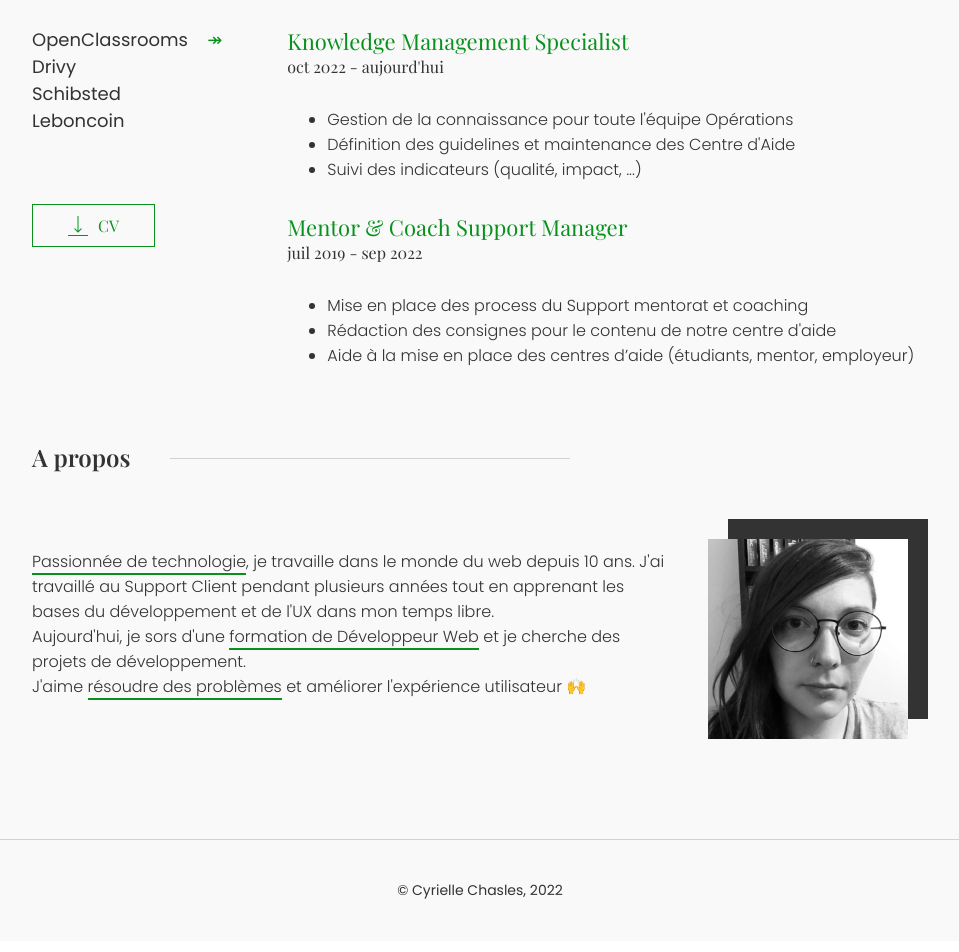
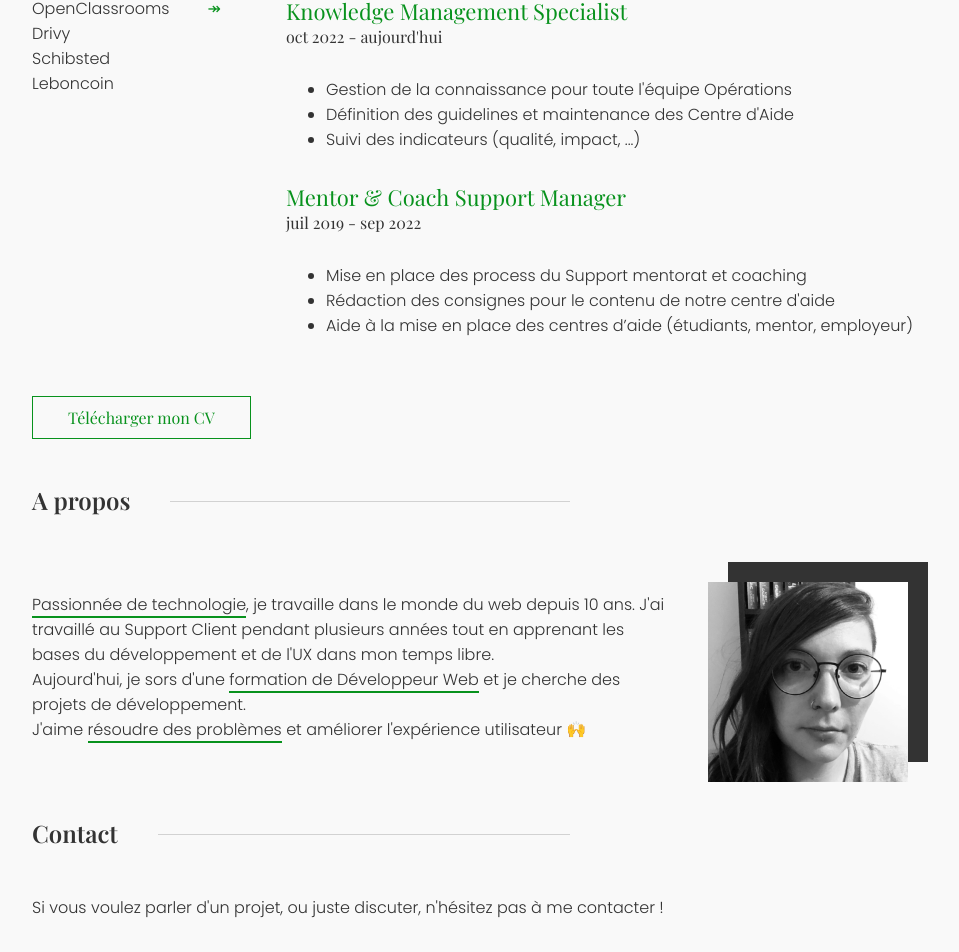
Before and after one commit to krauzeure/portfolio, a React (Create React App) app: page / in a window 1280 px wide. Shown: the part 1487-2439 px from the top of the page, without its empty margins (160-1119 px from the left). Built offline with nearby package versions, Linux system fonts and the light colour scheme.

Commit message:
Integrating the contact section and fixing the social media position

```diff
--- a/src/Components/Header/Header.css
+++ b/src/Components/Header/Header.css
@@ -42,6 +42,7 @@ img.profile-photo {
     justify-content: space-between;
     align-items: center;
     font-size: 16px;
+    font-weight: 400;
   }
 
   header nav li {
--- a/src/Components/Header/Header.jsx
+++ b/src/Components/Header/Header.jsx
@@ -41,7 +41,7 @@ export function Header() {
                     <a href="/#about">
                         <li className="nav-item fr">{langValue.lang ? frenchCopy.header.about : englishCopy.header.about}</li>
                     </a>
-                    <a href="/projects">
+                    <a href="/#contact">
                         <li className="nav-item fr">Contact</li>
                     </a>
                 </ul>
--- a/src/Components/SocialMedia/SocialMedia.css
+++ b/src/Components/SocialMedia/SocialMedia.css
@@ -1,8 +1,8 @@
 .social-media-container {
     display: flex;
     flex-direction: column;
-    position: absolute;
-    bottom: 15px;
+    position: fixed;
+    bottom: 115px;
     left: 15px;
   }
 
--- a/src/Pages/Home/Home.css
+++ b/src/Pages/Home/Home.css
@@ -17,8 +17,6 @@
 }
 
 .main-description p:nth-child(3) {
-  font-size: 16px;
-  font-weight: 300;
   margin-top: 30px;
 }
 
@@ -31,8 +29,6 @@
 
 .about-content {
     margin: 30px 0;
-    font-size: 16px;
-    font-weight: 300;
 }
 
 .home-buttons {
@@ -118,6 +114,10 @@
     margin-bottom: 60px;
   }
 
+  .main-section {
+    margin-bottom: 30px;
+  }
+
   .main-section > h2 {
     font-family: 'Playfair Display', serif;
     font-size: 24px;
@@ -152,7 +152,7 @@
   .experience-content {
     flex: 4;
     margin-left: 50px;
-    height: 400px;
+    min-height: 400px;
   }
 
   .experience-item-arrow-openclassrooms {
@@ -179,7 +179,6 @@
 
   .resume-download {
     font-family: 'Playfair Display', serif;
-    font-size: 16px;
     color: var(--accent);
     width: fit-content;
     display: flex;
@@ -187,7 +186,6 @@
     padding: 10px 35px;
     text-decoration: none;
     border: 1px solid var(--accent);
-    margin-top: 70px;
   }
 
   .about-container {
@@ -213,3 +211,25 @@
     height: 200px;
     background-color: var(--main);
   }
+
+  .contact-cta {
+    font-family: 'Playfair Display', serif;
+    color: var(--accent);
+    width: fit-content;
+    display: flex;
+    align-items: center;
+    padding: 10px 35px;
+    text-decoration: none;
+    border: 1px solid var(--accent);
+    margin-top: 40px;
+  }
+
+  .button:hover {
+    background-color: var(--accent);
+    color: var(--secondary);
+    transition: all 400ms ease-in-out;
+  }
+
+  .button:hover + .resume-download img {
+    filter: brightness(1) grayscale(1);
+  }
--- a/src/Pages/Home/Home.jsx
+++ b/src/Pages/Home/Home.jsx
@@ -1,13 +1,10 @@
 import './Home.css'
 
-import Download from './download.png'
-import DownloadDark from './download-dark.png'
 import Cyrielle from './cyrielle.png'
 
 import { useContext, useState } from 'react';
 
 import LangContext from '../../LangContext';
-import ThemeContext from '../../ThemeContext';
 import { frenchCopy } from '../../text/french'
 import { englishCopy } from '../../text/english';
 import { Project } from '../../Components/Project/Project';
@@ -16,7 +13,6 @@ import { ExperienceItem } from '../../Components/ExperienceItem/ExperienceItem';
 export function Home() {
 
   const langValue = useContext(LangContext);
-  const ThemeValue = useContext(ThemeContext);
   const [activeTab, setActiveTab] = useState("OpenClassrooms");
 
   const changeSelector = (e) => {
@@ -67,15 +63,6 @@ export function Home() {
                 <li className="experience-item" onClick={changeSelector}>Schibsted</li>
                 <li className="experience-item" onClick={changeSelector}>Leboncoin</li>
               </ul>
-              <a href="/">
-                <div className="resume-download">
-                  <img
-                  src={ThemeValue.theme ? Download : DownloadDark}
-                  alt={langValue.lang ? "Télécharger CV" : "Download resume"}
-                  />
-                  {langValue.lang ? frenchCopy.resume.download : englishCopy.resume.download}
-                </div>
-              </a>
             </div>
             <span className={arrowClass}>↠</span>
             <div className="experience-content">
@@ -132,7 +119,15 @@ export function Home() {
 
             </div>
           </div>
-
+          <a href="/">
+                <div className="resume-download button">
+                  {/* <img
+                  src={ThemeValue.theme ? Download : DownloadDark}
+                  alt={langValue.lang ? "Télécharger CV" : "Download resume"}
+                  /> */}
+                  {langValue.lang ? frenchCopy.resume.download : englishCopy.resume.download}
+                </div>
+              </a>
         </section>
 
         <section className="about main-section" id="about">
@@ -162,6 +157,17 @@ export function Home() {
             </div>
           </div>
         </section>
+
+        <section className="contact main-section" id="contact">
+          <h2>Contact</h2>
+          <div className="section-top-border"></div>
+            <p>{langValue.lang ? frenchCopy.home.contact : englishCopy.home.contact}</p>
+            <a href="mailto:cyrielle.chasles@gmail.com">
+                <div className="contact-cta button">
+                  {langValue.lang ? frenchCopy.home.contactcta : englishCopy.resume.contactcta}
+                </div>
+            </a>
+        </section>
     </>
   )
 }
--- a/src/index.css
+++ b/src/index.css
@@ -10,7 +10,8 @@ body {
   padding: 0;
   margin: 0;
   font-family: 'Poppins', sans-serif;
-  font-size: 18px;
+  font-size: 16px;
+  font-weight: 300;
 }
 
 .light-theme {
@@ -32,6 +33,7 @@ body {
 .main-container {
   background-color: var(--secondary);
   color: var(--main);
+  position: relative;
 }
 
 main {
--- a/src/text/english.js
+++ b/src/text/english.js
@@ -16,7 +16,9 @@ export const englishCopy = {
         "about5": " and I'm looking for tech projects",
         "about6": "I'm passionate about ",
         "about7": "problem solving",
-        "about8": " and improving the user experience 🙌"
+        "about8": " and improving the user experience 🙌",
+        "contact": "If you’d like to discuss a project or just have a chat, feel free to reach out!",
+        "contactcta": "Contact"
     },
     "resume": {
         "experience": "Experience",
@@ -47,6 +49,6 @@ export const englishCopy = {
         "lbcitem1": "Answering user questions (Level 2)",
         "lbcitem2": "Sending and analysing NPS surveys",
         "lbcitem3": "Procedure writing to improve our answer quality (from 78% to 92%)",
-        "download": "Resume"
+        "download": "Download my resume"
     }
 }
--- a/src/text/french.js
+++ b/src/text/french.js
@@ -16,7 +16,9 @@ export const frenchCopy = {
         "about5": " et je cherche des projets de développement.",
         "about6": "J'aime ",
         "about7": "résoudre des problèmes",
-        "about8": " et améliorer l'expérience utilisateur 🙌"
+        "about8": " et améliorer l'expérience utilisateur 🙌",
+        "contact": "Si vous voulez parler d'un projet, ou juste discuter, n'hésitez pas à me contacter !",
+        "contactcta": "Me contacter"
     },
     "resume": {
         "experience": "Expérience",
@@ -47,6 +49,6 @@ export const frenchCopy = {
         "lbcitem1": "Traitement des demandes utilisateurs (Niveau 2)",
         "lbcitem2": "Envoi et analyse d'enquêtes de satisfaction pour améliorer notre NPS",
         "lbcitem3": "Rédaction de procédure pour améliorer la qualité de l’équipe (de 78% à 92%)",
-        "download": "CV"
+        "download": "Télécharger mon CV"
     }
 }
```
